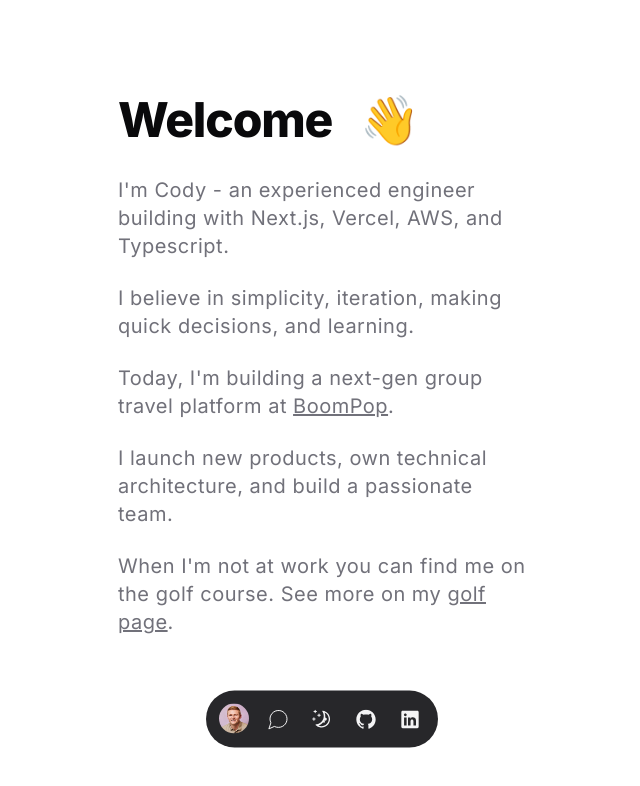
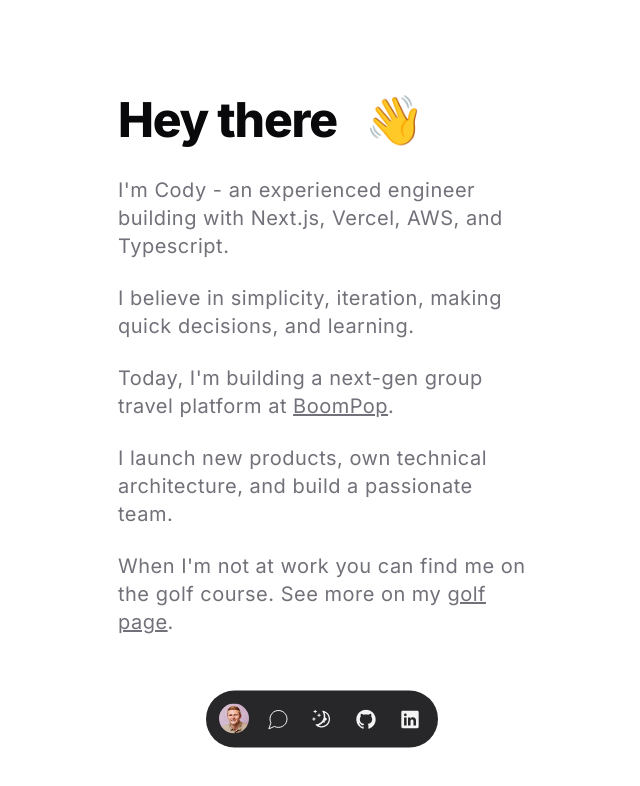
Before and after one commit to cody-hoffman/codyhoffman.com, a Next.js app: page / in a window 1280 px wide. Shown: the top 786 px of the page, without its empty margins (318-958 px from the left). Built offline with nearby package versions, Linux system fonts and the light colour scheme.

Commit message:
fix: wave

```diff
--- a/src/app/globals.css
+++ b/src/app/globals.css
@@ -79,4 +79,39 @@
   .translate-center {
     transform: translate(-50%, -50%);
   }
+
+  .wave {
+    animation-name: wave-animation;
+    animation-duration: 1s;
+    animation-iteration-count: 2.5;
+    transform-origin: 70% 70%;
+    display: inline-block;
+  }
 }
+
+@keyframes wave-animation {
+  0% {
+    transform: rotate(0deg);
+  }
+  10% {
+    transform: rotate(14deg);
+  } /* The following five values can be played with to make the waving more or less extreme */
+  20% {
+    transform: rotate(-8deg);
+  }
+  30% {
+    transform: rotate(14deg);
+  }
+  40% {
+    transform: rotate(-4deg);
+  }
+  50% {
+    transform: rotate(10deg);
+  }
+  60% {
+    transform: rotate(0deg);
+  } /* Reset for the last half to pause */
+  100% {
+    transform: rotate(0deg);
+  }
+}
--- a/src/app/golf/page.tsx
+++ b/src/app/golf/page.tsx
@@ -17,11 +17,11 @@ export default function Golf() {
         </Link>{" "}
         to track my shots.
       </p>
-      <p className="mt-8 text-xl text-muted-foreground tracking-wide">
+      <p className="mt-6 text-xl text-muted-foreground tracking-wide">
         I&apos;m trying to get access to their APIs to automate the content on
         this page.
       </p>
-      <p className="mt-8 text-xl text-muted-foreground tracking-wide">
+      <p className="mt-6 text-xl text-muted-foreground tracking-wide">
         Stay tuned.
       </p>
     </main>
--- a/src/app/page.tsx
+++ b/src/app/page.tsx
@@ -4,7 +4,7 @@ export default function Home() {
   return (
     <main className="flex flex-col p-8 pt-16  md:p-24 max-w-[600px] mx-auto mb-28">
       <h1 className="scroll-m-20 text-4xl font-extrabold tracking-tight md:text-5xl">
-        Welcome &nbsp;&nbsp;<span className="animate-wave">👋</span>
+        Hey there &nbsp;&nbsp;<span className="wave">👋</span>
       </h1>
       <p className="mt-8 text-xl text-muted-foreground tracking-wide">
         I&apos;m Cody - an experienced engineer building with Next.js, Vercel,
--- a/tailwind.config.ts
+++ b/tailwind.config.ts
@@ -67,21 +67,10 @@ const config = {
           from: { height: "var(--radix-accordion-content-height)" },
           to: { height: "0" },
         },
-        wave: {
-          "0%": { transform: "rotate(0.0deg)" },
-          "15%": { transform: "rotate(14.0deg)" },
-          "30%": { transform: "rotate(-8.0deg)" },
-          "40%": { transform: "rotate(14.0deg)" },
-          "50%": { transform: "rotate(-4.0deg)" },
-          "60%": { transform: "rotate(10.0deg)" },
-          "70%": { transform: "rotate(0.0deg)" },
-          "100%": { transform: "rotate(0.0deg)" },
-        },
       },
       animation: {
         "accordion-down": "accordion-down 0.2s ease-out",
         "accordion-up": "accordion-up 0.2s ease-out",
-        wave: "wave 1.5s",
       },
     },
   },
```
